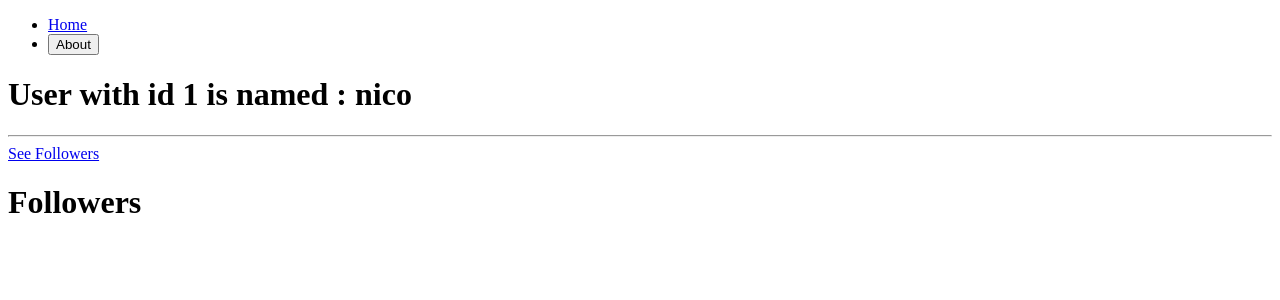
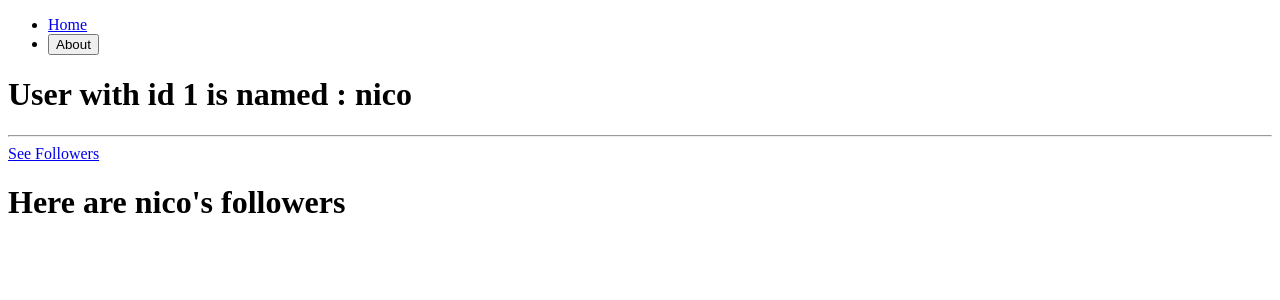
Before and after one commit to minkyeong0905/react-masterclass, a React (Create React App) app: page /users/1/followers in a window 1280 px wide. Shown: the top 300 px of the page. Built offline with nearby package versions, Linux system fonts and the light colour scheme.

Commit message:
Using useOutletContext

```diff
--- a/src/screens/users/Followers.tsx
+++ b/src/screens/users/Followers.tsx
@@ -1,5 +1,13 @@
+import { useOutletContext } from "react-router-dom";
+
+interface IFollowersContext {
+    userName: string;
+}
+
 function Followers() {
-    return <h1>Followers</h1>;
+    const { userName } = useOutletContext<IFollowersContext>();
+
+    return <h1>Here are {userName}'s followers</h1>;
 }
 
 export default Followers;
--- a/src/screens/users/User.tsx
+++ b/src/screens/users/User.tsx
@@ -9,7 +9,9 @@ function User() {
             <h1>User with id {userId} is named : {users[Number(userId) - 1].name}</h1>
             <hr />
             <Link to="followers">See Followers</Link>
-            <Outlet />
+            <Outlet context={{
+                userName: users[Number(userId) - 1].name
+            }} />
         </div>
     );
 }
```
